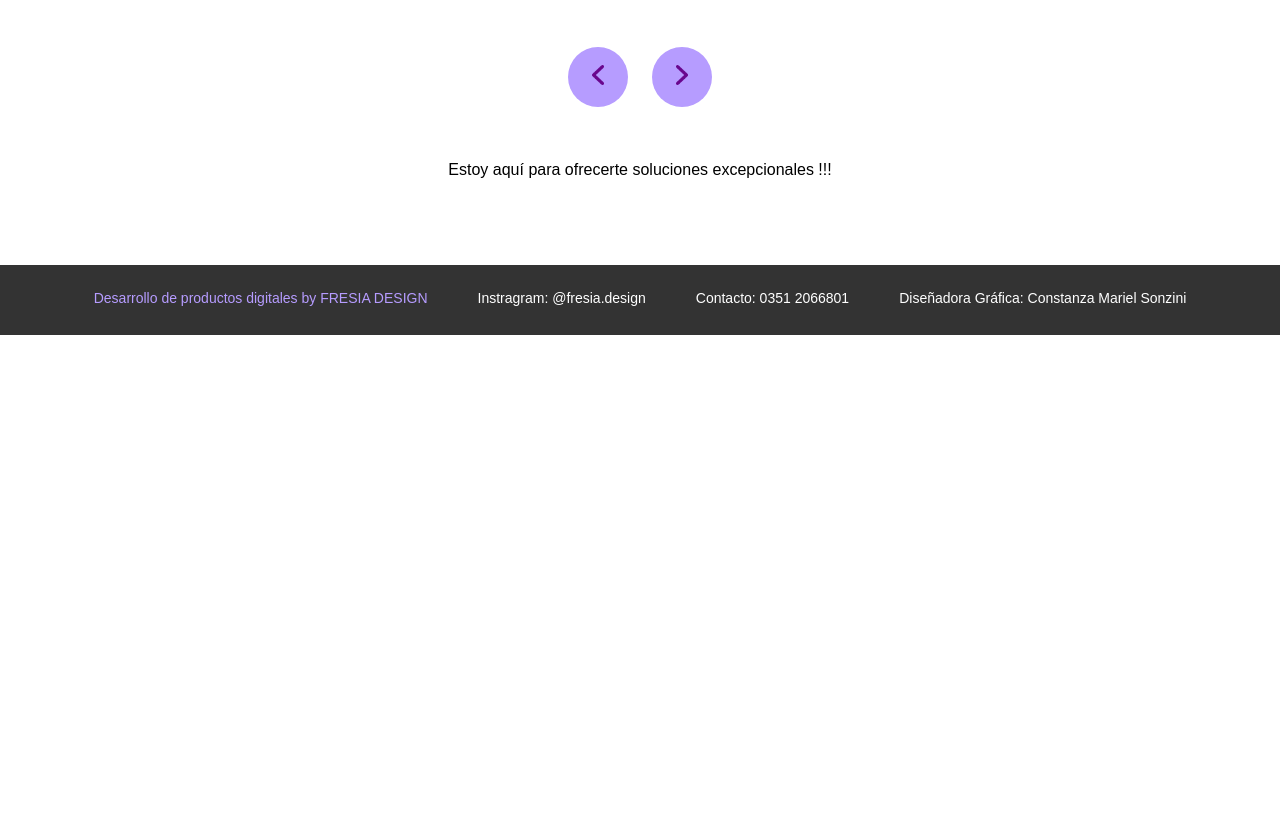
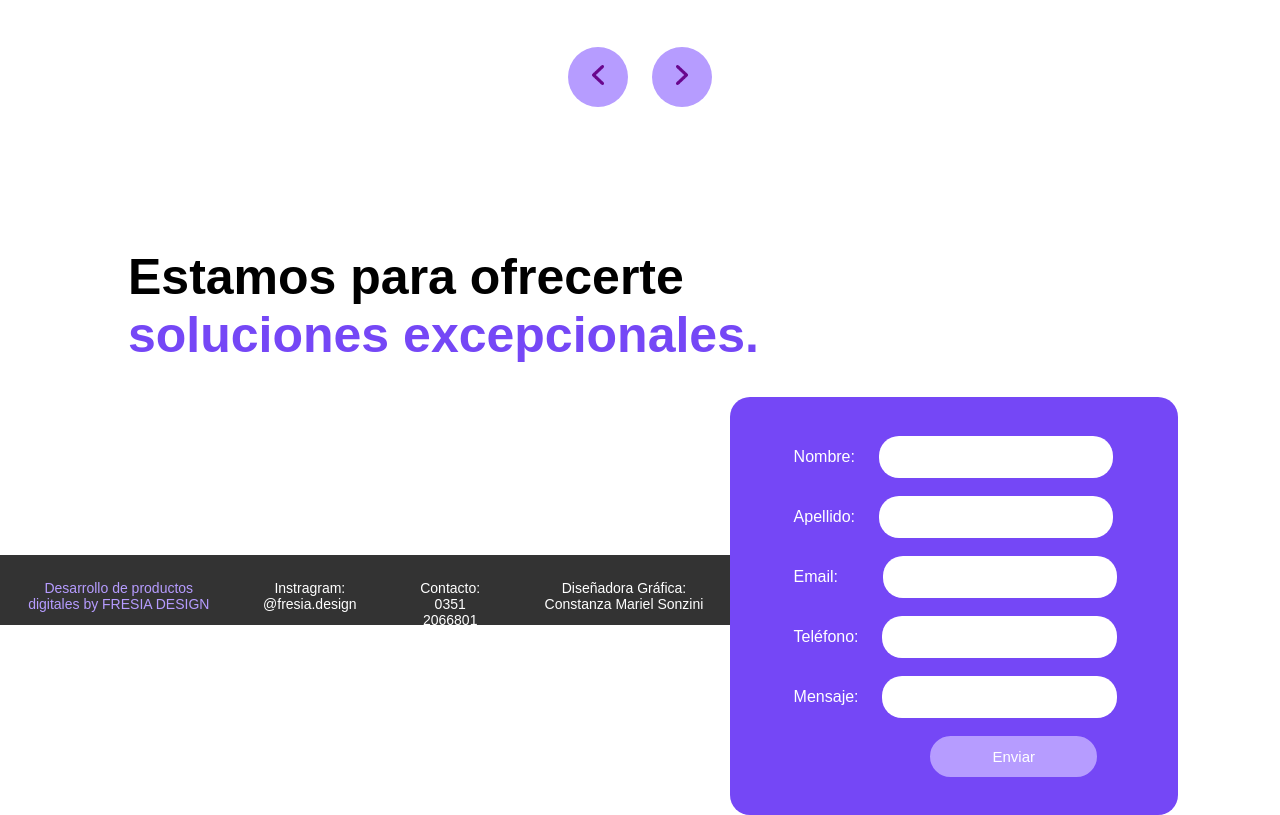
Before and after one commit to ConstanzaMarielSonzini/fresia-design-final, a plain HTML site: page index.html in a window 1280 px wide. Shown: the part 1567-2382 px from the top of the page. Before the commit the page ends 1902 px from the top, so only its background shows below. Drawn offline with Linux system fonts and the light colour scheme.

Commit message:
30-11-23 1

```diff
--- a/estilos/estilos2.css
+++ b/estilos/estilos2.css
@@ -455,7 +455,7 @@ background-color: #333; /* Color de fondo del encabezado */
 color: #fff; /* Color de texto del encabezado */
 display: flex;
 justify-content: center;
-margin-top: 50px;
+margin-top: 35%;
 }
 
 .footer-container {
--- /dev/null
+++ b/estilos/formularios.css
@@ -0,0 +1,109 @@
+.caracter-transparente {
+    color: transparent;
+}
+
+.contenedor-formulario{
+    width: 100%;
+}
+
+
+.titulo-formulario{
+    float: left;
+    font-size: 50px;
+    margin-left: 10%;
+    margin-top: 6%;
+    text-align: justify;
+    color: #000000;
+}
+
+.titulo-resaltado{
+    color: #7547f6;
+}
+
+.contenedor-formulario{
+    margin-top: 5%;
+}
+
+form{
+    padding-top: 3%;
+    padding-bottom: 3%;
+    background-color: #7547f6;
+    width: 30%;
+    color: white;
+    float: right;
+    border-radius: 20px;
+    text-align: left;
+    padding-left: 5%;
+    margin: 0 auto;
+    margin-right: 8%;
+}
+
+input{
+    align-tracks: right;
+}
+
+#nombre {
+    background-color: white;
+    border: 0;
+    border-radius: 20px;
+    height: 40px;
+    width: 60%;
+    margin-left: 5%;
+}
+
+#apellido {
+    background-color: white;
+    border: 0;
+    border-radius: 20px;
+    height: 40px;
+    width: 60%;
+    margin-left: 5%;
+}
+
+#telefono {
+    background-color: white;
+    border: 0;
+    border-radius: 20px;
+    height: 40px;
+    width: 60%;
+    margin-left: 5%;
+}
+
+#email {
+    background-color: white;
+    border: 0;
+    border-radius: 20px;
+    height: 40px;
+    width: 60%;
+    margin-left: 5%;
+}
+
+#mensaje {
+    background-color: white;
+    border: 0;
+    border-radius: 20px;
+    height: 40px;
+    width: 60%;
+    margin-left: 5%;
+}
+
+
+
+.boton-formulario {
+    float: right;
+    display: inline-block;
+    padding: 10px 60px;
+    background-color: #b69cff;
+    color: #ffffff;
+    border: 2px solid #b69cff;
+    border-radius: 40px;
+    font-size: 15px;
+    text-decoration: none;
+    cursor: pointer;
+    margin-right: 21%;
+  }
+
+ .boton-formulario:hover {
+    background-color: #ffffff; /* Cambia el color de fondo al poner el mouse encima */
+    color:#b69cff; /* Cambia el color del texto al poner el mouse encima */
+  }
--- a/index.html
+++ b/index.html
@@ -4,6 +4,7 @@
   <meta http-equiv="Content-Type" content="text/html; charset=utf-8"/>
   <title>Fresia Design</title>
   <link rel="stylesheet" href="./estilos/estilos2.css">
+  <link rel="stylesheet" href="./estilos/formularios.css">
 
 </head>
 
@@ -84,10 +85,27 @@
 
 
 
-  <div class="saludo-final">
-  <p>
-    <br>Estoy aquí para ofrecerte soluciones excepcionales !!!
-  </p>
+  <div class="contenedor-formulario">
+    <h1 class="titulo-formulario">Estamos para ofrecerte <br><span class="titulo-resaltado">soluciones excepcionales.</span></h1>
+
+    <form action="procesar_formulario.php" method="post">
+      <label for="nombre">Nombre:</label>
+      <input type="text" id="nombre" name="nombre" required><br><br>
+
+      <label for="apellido">Apellido:</label>
+      <input type="text" id="apellido" name="apellido" required><br><br>
+
+      <label for="email">Email:<span class="caracter-transparente">ooi</span></label>
+      <input type="email" id="email" name="email" required><br><br>
+
+      <label for="telefono">Teléfono:</label>
+      <input type="tel" id="telefono" name="telefono" required><br><br>
+
+      <label for="mensaje">Mensaje:</label>
+      <input id="mensaje" name="mensaje"><br><br>
+
+      <input type="submit" value="Enviar" class="boton-formulario">
+    </form>
   </div>
 
   </div>
```
Also changed, not shown: 1 other file. Lines whose indentation alone changed are shown as unchanged.
